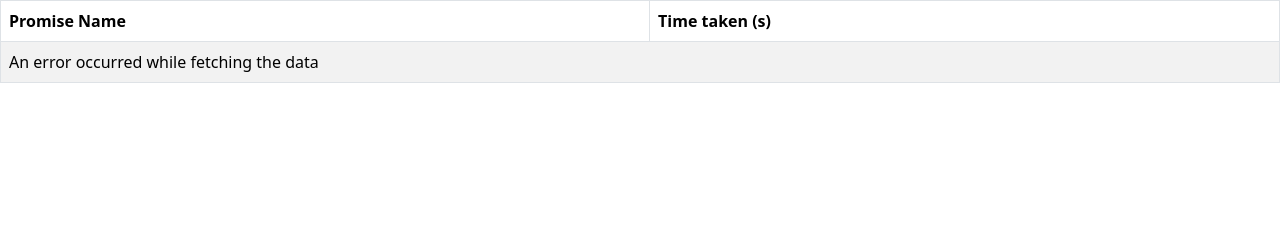
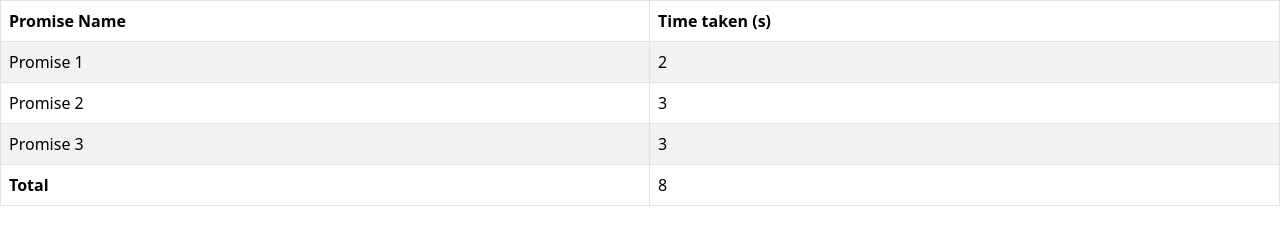
Before and after one commit to acciojob/wait-for-multiple-promises-gaurav8158, a website: page main.html in a window 1280 px wide. Drawn offline with nearby package versions, Linux system fonts and the light colour scheme; no server answers.

Commit message:
created a submission

```diff
--- a/main.html
+++ b/main.html
@@ -13,14 +13,34 @@
 
   <body>
     <!-- the entire body must be written by student -->
-    <table class="table table-striped table-hover table-bordered">
+     <table class="table table-striped table-hover table-bordered">
       <thead>
         <tr>
           <th>Promise Name</th>
           <th>Time taken (s)</th>
         </tr>
       </thead>
-      <tbody id="output"></tbody>
+      <tbody id="output">
+		   <tr id = "loading">
+		    <td colspan="2">Loading...</td>
+		  </tr>
+		  <tr id="row1">
+		    <td>Promise 1</td>
+		    <td></td>
+		  </tr>
+		  <tr id="row2">
+		    <td>Promise 2</td>
+		    <td></td>
+		  </tr>
+		  <tr id="row3">
+		    <td>Promise 3</td>
+		    <td></td>
+		  </tr>
+		  <tr>
+		    <th>Total</th>
+		    <td></td>
+		  </tr>
+	  </tbody>
     </table>
 
     <script type="text/javascript" src="./script.js"></script>
--- a/script.js
+++ b/script.js
@@ -1,25 +1,38 @@
-//your JS code here. If required.
-const tableBody = document.getElementById('output');
+const promise1 =  new Promise((resolve,reject)=>{
+	setTimeout(()=>{
+		resolve(Math.floor(Math.random()*3 + 1));
+	},Math.floor(Math.random()*3 + 1));
+});
 
-// Add a loading row to the table
-tableBody.innerHTML = `<tr><td colspan="2">Loading...</td></tr>`;
+const promise2 = new Promise((resolve,reject)=>{
+	setTimeout(()=>{
+		resolve(Math.floor(Math.random()*3 + 1));
+	},Math.floor(Math.random()*3 + 1));
+});
 
-// Fetch the data from the server
-fetch('https://myserver.com/data')
-  .then(response => response.json())
-  .then(data => {
-    // Remove the loading row from the table
-    tableBody.innerHTML = '';
+const promise3 = new Promise((resolve,reject)=>{
+	setTimeout(()=>{
+		resolve(Math.floor(Math.random()*3 + 1));
+	},Math.floor(Math.random()*3 + 1));
+});
 
-    // Loop through the data and populate the table rows
-    data.forEach(item => {
-      const row = document.createElement('tr');
-      row.innerHTML = `<td>${item.promiseName}</td><td>${item.timeTaken}</td>`;
-      tableBody.appendChild(row);
-    });
-  })
-  .catch(error => {
-    console.error(error);
-    // Display an error message in the table
-    tableBody.innerHTML = `<tr><td colspan="2">An error occurred while fetching the data</td></tr>`;
-  });
+let promises = [promise1,promise2,promise3];
+
+Promise.all(promises).then((result)=>{
+	const row1 = document.getElementById("row1");
+	row1.children[1].textContent = result[0];
+
+	const row2 = document.getElementById("row2");
+	row2.children[1].textContent = result[1];
+
+	const row3 = document.getElementById("row3");
+	row3.children[1].textContent = result[2];
+
+	const totalRow = document.querySelector("tbody tr:last-child");
+	const totalTime = result.reduce((acc,curr)=> acc + curr,0);
+	totalRow.children[1].textContent = totalTime;
+
+	const loadingRow = document.querySelector("#loading");
+    loadingRow.remove();
+
+})
```
